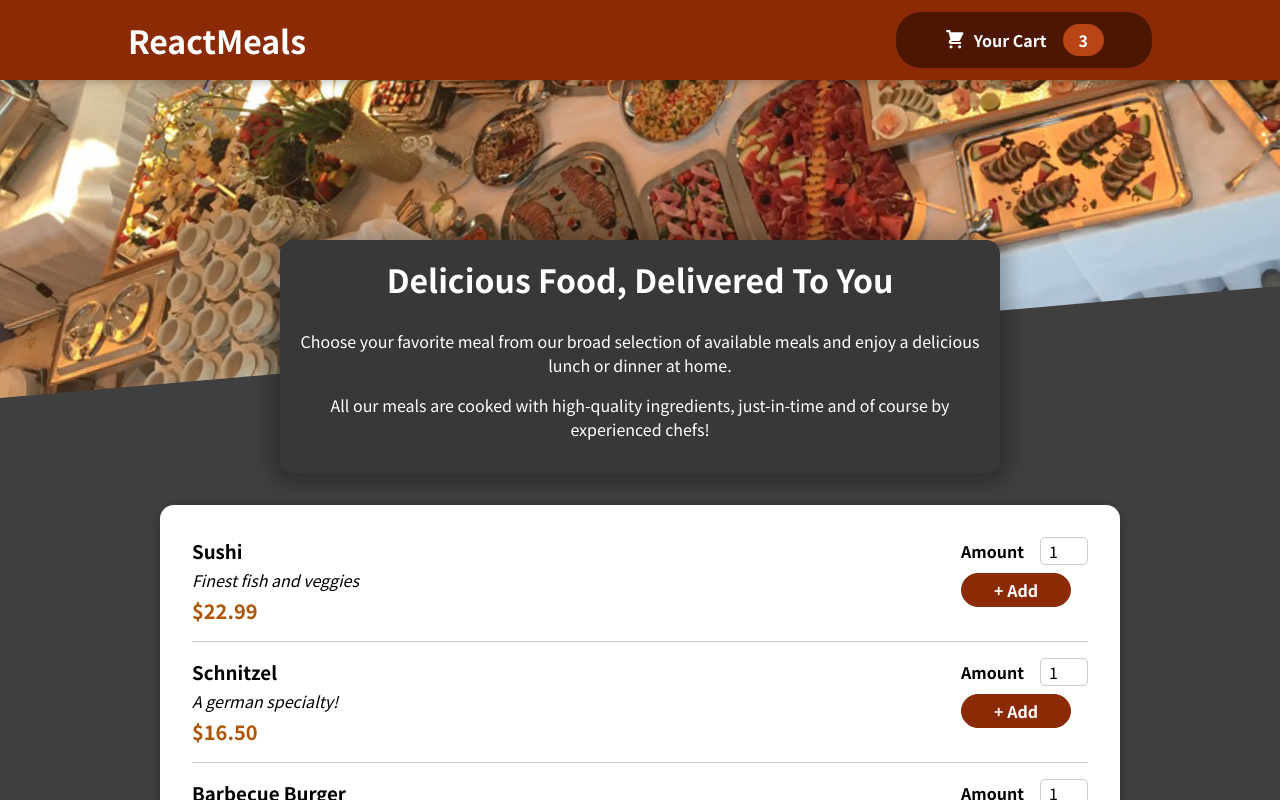
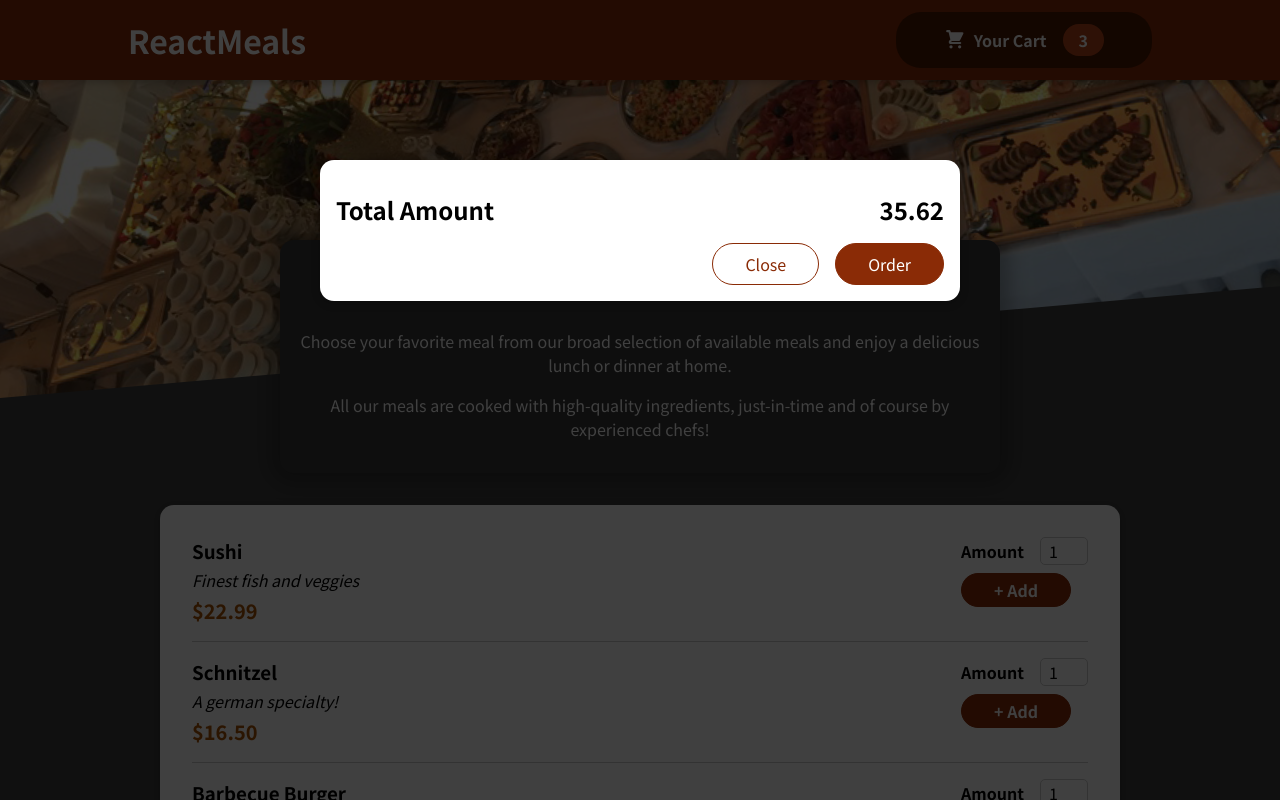
Before and after one commit to AlexandrSyvorotkin/Food-order-application, a React (Create React App) app: page / in a window 1280 px wide. Shown: the top 800 px of the page. Built offline with nearby package versions, Linux system fonts and the light colour scheme.

Commit message:
added modal component

```diff
--- a/public/index.html
+++ b/public/index.html
@@ -28,6 +28,7 @@
   </head>
   <body>
     <noscript>You need to enable JavaScript to run this app.</noscript>
+    <div id="overlays"></div>
     <div id="root"></div>
     <!--
       This HTML file is a template.
--- a/src/App.js
+++ b/src/App.js
@@ -1,10 +1,12 @@
 import './App.css';
 import Header from "./components/Layout/Header";
 import Meals from "./components/Meals/Meals";
+import Cart from "./components/Cart/Cart";
 
 function App() {
     return (
         <>
+            <Cart/>
             <Header/>
             <main>
                 <Meals/>
--- a/src/components/Cart/Cart.jsx
+++ b/src/components/Cart/Cart.jsx
@@ -1,12 +1,13 @@
 import React from 'react';
 import styles from './Cart.module.css'
+import Modal from "../UI/Modal";
 
 const Cart = (props) => {
 
     const cartItems = <ul className={styles['cart-items']}>{[{id: 'c1'}].map((item)=> <li>{item.name}</li>)}</ul>
 
     return (
-        <div>
+        <Modal>
             {cartItems}
             <div className={styles.total}>
                 <span>Total Amount</span>
@@ -16,7 +17,7 @@
                 <button className={styles['button--alt']}>Close</button>
                 <button className={styles.button}>Order</button>
             </div>
-        </div>
+        </Modal>
     );
 };
 
--- /dev/null
+++ b/src/components/UI/Modal.jsx
@@ -0,0 +1,31 @@
+import React from 'react';
+import ReactDOM from 'react-dom'
+import styles from './Modal.module.css'
+
+
+const BackDrop = (props) => {
+    return (
+        <div className={styles.backdrop}>
+
+        </div>
+    );
+};
+
+const ModalOverlay = (props) => {
+    return <div className={styles.modal}>
+        <div className={styles.content}>{props.children}</div>
+    </div>
+}
+
+const portalElement = document.getElementById('overlays')
+
+const Modal = (props) => {
+    return (
+        <>
+            {ReactDOM.createPortal(<BackDrop/> , portalElement)}
+            {ReactDOM.createPortal(<ModalOverlay>{props.children}</ModalOverlay>, portalElement)}
+        </>
+    );
+};
+
+export default Modal;
--- /dev/null
+++ b/src/components/UI/Modal.module.css
@@ -0,0 +1,40 @@
+.backdrop {
+    position: fixed;
+    top: 0;
+    left: 0;
+    width: 100%;
+    height: 100vh;
+    z-index: 20;
+    background-color: rgba(0, 0, 0, 0.75);
+}
+
+.modal {
+    position: fixed;
+    top: 20vh;
+    left: 5%;
+    width: 90%;
+    background-color: white;
+    padding: 1rem;
+    border-radius: 14px;
+    box-shadow: 0 2px 8px rgba(0, 0, 0, 0.25);
+    z-index: 30;
+    animation: slide-down 300ms ease-out forwards;
+}
+
+@media (min-width: 768px) {
+    .modal {
+        width: 40rem;
+        left: calc(50% - 20rem);
+    }
+}
+
+@keyframes slide-down {
+    from {
+        opacity: 0;
+        transform: translateY(-3rem);
+    }
+    to {
+        opacity: 1;
+        transform: translateY(0);
+    }
+}
```
